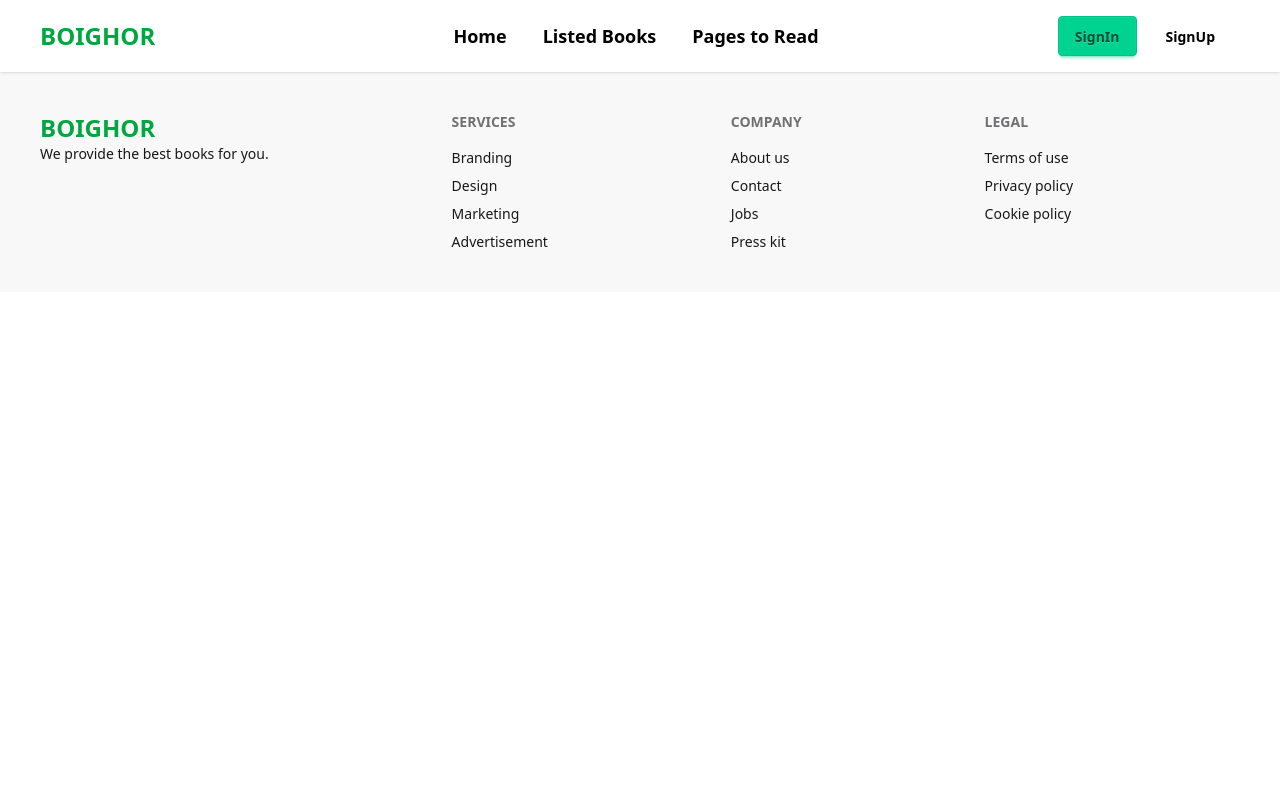
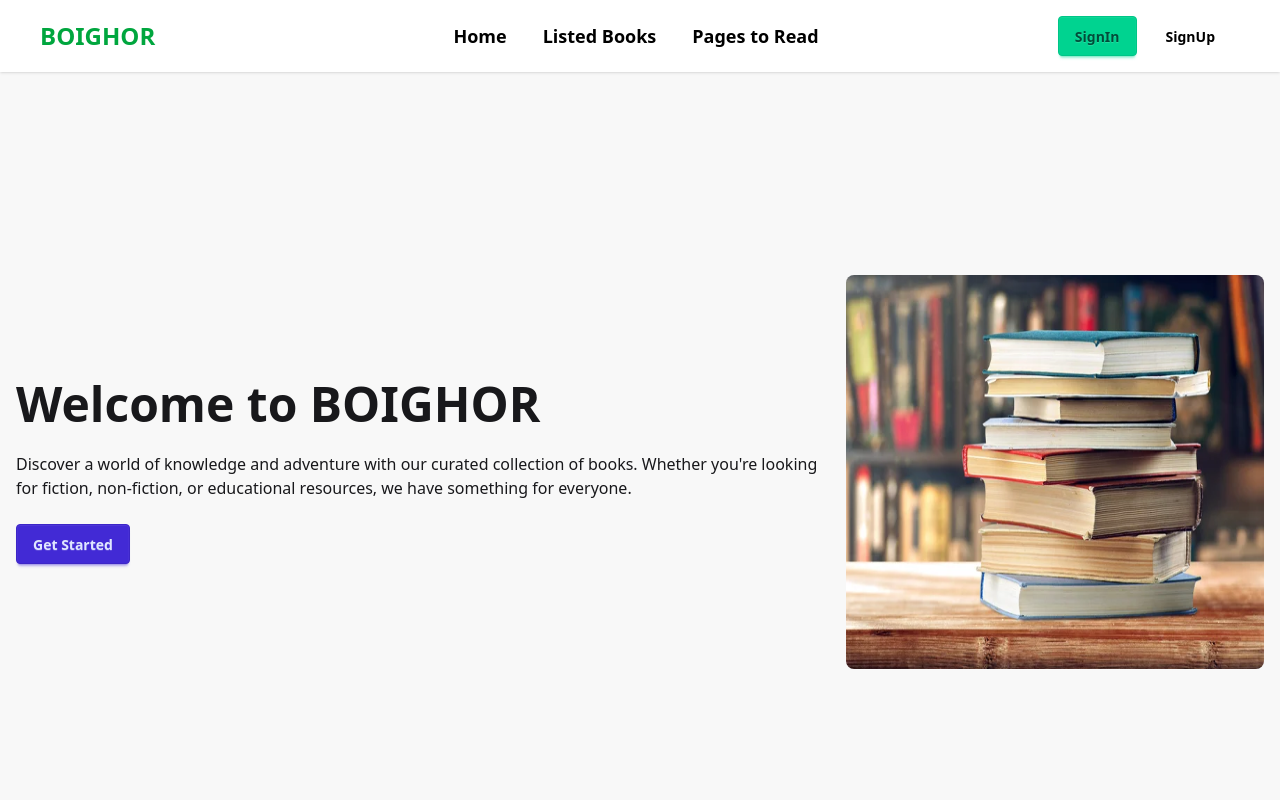
Before and after one commit to salauddin85/React-Explore, a React (Vite) app in the folder Boighor/: page / in a window 1280 px wide. Shown: the top 800 px of the page. Built offline with nearby package versions, Linux system fonts and the light colour scheme.

Commit message:
added banner

```diff
--- /dev/null
+++ b/Boighor/src/components/Banner/Banner.jsx
@@ -0,0 +1,26 @@
+import React from "react";
+import bannerImage from "../../assets/images/books.jpg";
+
+const Banner = () => {
+  return (
+    <div className="hero bg-base-200 min-h-screen">
+      <div className="hero-content flex-col lg:flex-row-reverse">
+        <img
+          src={bannerImage}
+          className=" w-[418px] h-[394px] rounded-lg "
+        />
+        <div>
+          <h1 className="lg:text-5xl font-bold">Welcome to BOIGHOR</h1>
+          <p className="py-6">
+            Discover a world of knowledge and adventure with our curated
+            collection of books. Whether you're looking for fiction, non-fiction,
+            or educational resources, we have something for everyone.
+          </p>
+          <button className="btn btn-primary">Get Started</button>
+        </div>
+      </div>
+    </div>
+  );
+};
+
+export default Banner;
--- a/Boighor/src/components/Home/Home.jsx
+++ b/Boighor/src/components/Home/Home.jsx
@@ -1,13 +1,11 @@
 import React from 'react';
+import Banner from '../Banner/Banner';
 
 const Home = () => {
     return (
         <div>
-            <h1>Home</h1>
-            <p>Welcome to the home page!</p>
-            <img src="https://via.placeholder.com/150" alt="Placeholder" />
-            <p>This is a simple home page component.</p>
 
+            <Banner />
 
 
         </div>
--- a/Boighor/src/components/Root/Root.jsx
+++ b/Boighor/src/components/Root/Root.jsx
@@ -2,10 +2,11 @@ import React from 'react';
 import Navbar from '../Navbar/Navbar';
 import { Outlet } from 'react-router-dom';
 import Footer from '../Footer/Footer';
+import Banner from '../Banner/Banner';
 
 const Root = () => {
     return (
-        <div>
+        <div >
             <Navbar />
             <Outlet />
             <Footer />
--- a/Boighor/src/main.jsx
+++ b/Boighor/src/main.jsx
@@ -7,6 +7,7 @@ import Root from './components/Root/Root.jsx';
 import About from './components/About/About.jsx';
 import Contact from './components/Contact/Contact.jsx';
 import Error from './components/Error/Error.jsx';
+import Home from './components/Home/Home.jsx';
 
 
 const router = createBrowserRouter([
@@ -15,6 +16,10 @@ const router = createBrowserRouter([
     element: <Root />,
     errorElement: <Error />,
     children: [
+      {
+        path: "/",
+        element: <Home />,
+      },
       {
         path: "/about",
         element: <About />,
```
Also changed, not shown: Boighor/src/assets/images/books.jpg (added).
